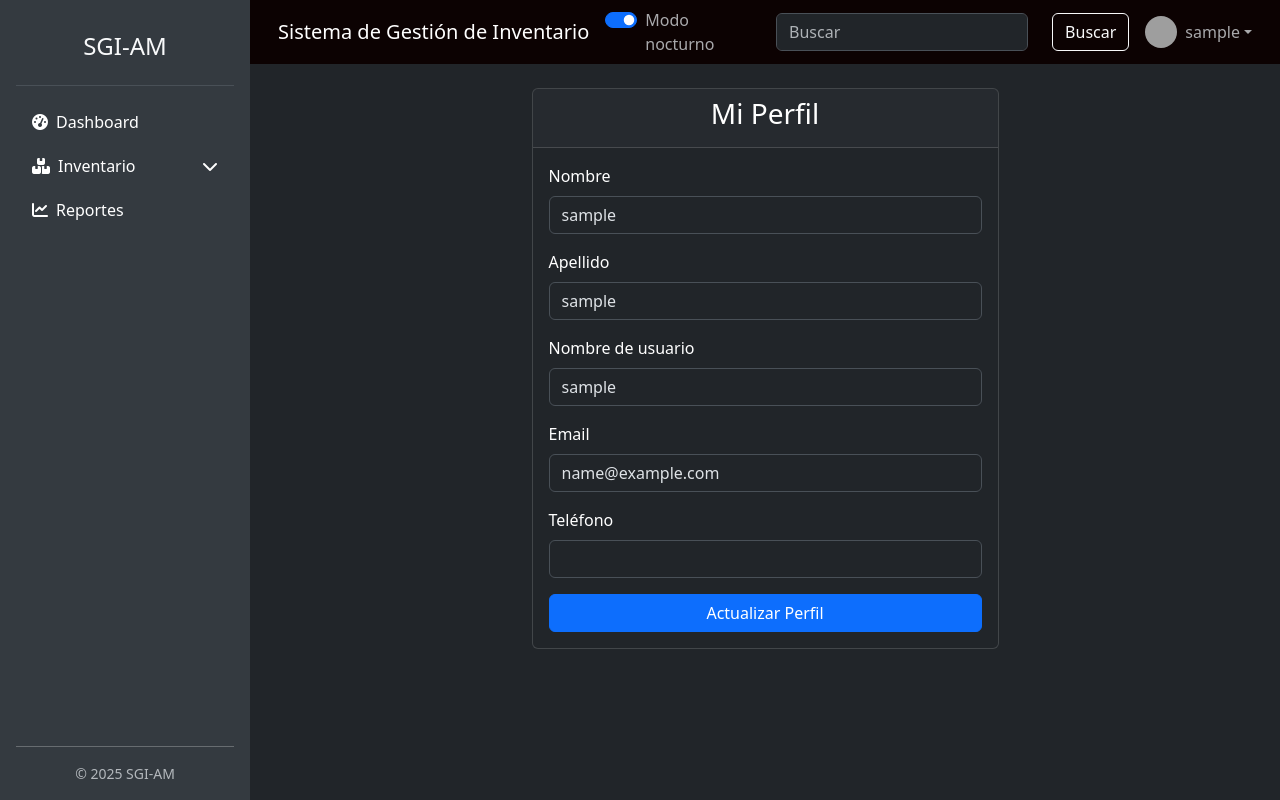
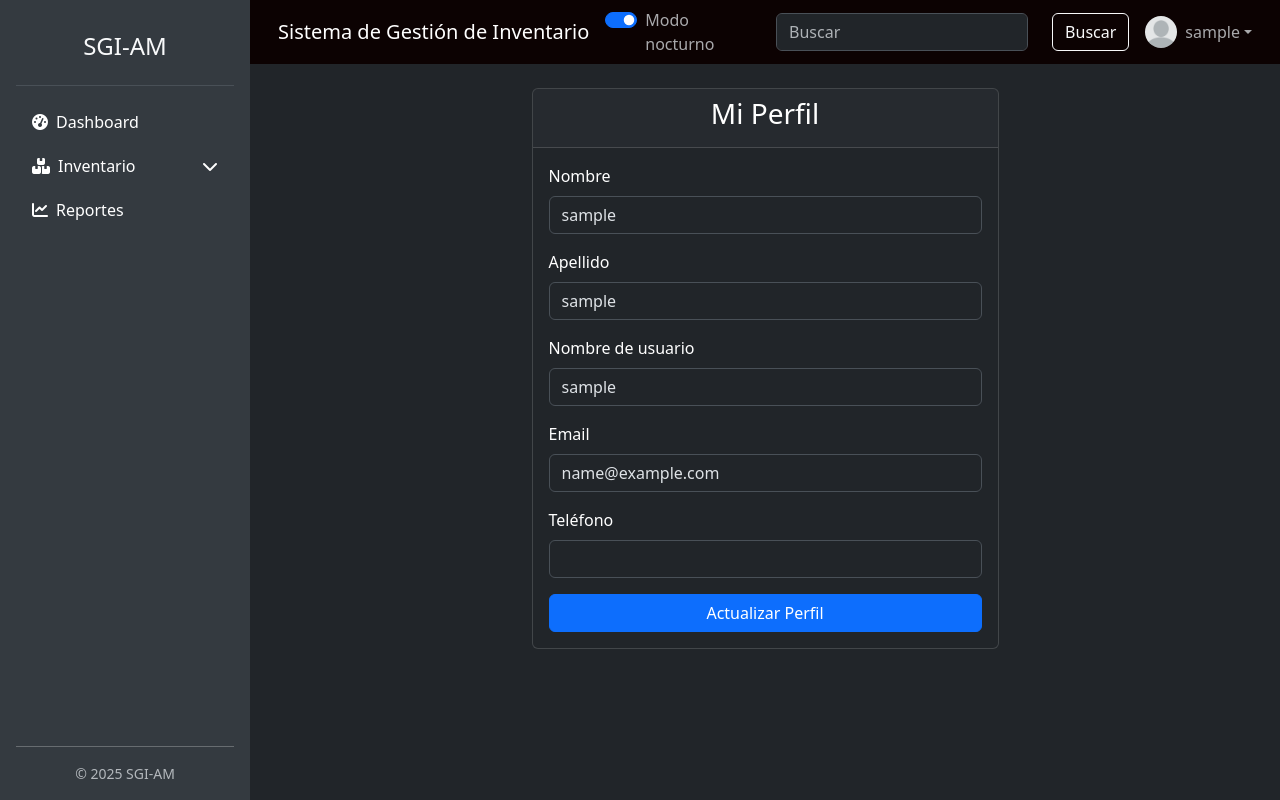
Before and after one commit to alexmartinez-off/SGI-AM, a Flask app: page /profile in a window 1280 px wide. Run offline with Flask 3, Linux system fonts and the light colour scheme; the visitor is signed in with stand-in values (Sample User, id 1); parts of the project's set-up code (start-up, migrations or seed data) failed here and were passed over; some libraries are stand-ins or nearby versions; grey boxes are pictures that could not be loaded.

Commit message:
Actualiza enlaces en la plantilla de navegación para corregir la ruta del sistema y cambiar la imagen de perfil del usuario.

```diff
--- a/SGI/src/templates/navigation.html
+++ b/SGI/src/templates/navigation.html
@@ -6,7 +6,7 @@
     </button>
 
     <!-- Nombre del sistema -->
-    <a class="navbar-brand" href="{{ url_for('core.home') }}">Sistema de Gestión de Inventario</a>
+    <a class="navbar-brand" href="{{ url_for('core.index') }}">Sistema de Gestión de Inventario</a>
 
     <!-- Botón de colapso para el menú de la derecha en móviles (DERECHA) -->
     <button class="navbar-toggler" type="button" data-bs-toggle="collapse" data-bs-target="#navbarMain" aria-controls="navbarMain" aria-expanded="false" aria-label="Toggle navigation">
@@ -33,7 +33,7 @@
           <!-- Usuario -->
           <li class="nav-item dropdown list-unstyled">
             <a class="nav-link dropdown-toggle d-flex align-items-center text-muted" href="#" id="userDropdown" role="button" data-bs-toggle="dropdown" aria-expanded="false">
-              <img src="{{ url_for('static', filename='img/iconDanM.jpg') }}" alt="Perfil" width="32" height="32" class="rounded-circle me-2">
+              <img src="{{ url_for('static', filename='img/user.jpg') }}" alt="Perfil" width="32" height="32" class="rounded-circle me-2">
               {{ current_user.username }}
             </a>
             <ul class="dropdown-menu dropdown-menu-end" aria-labelledby="userDropdown">
```
